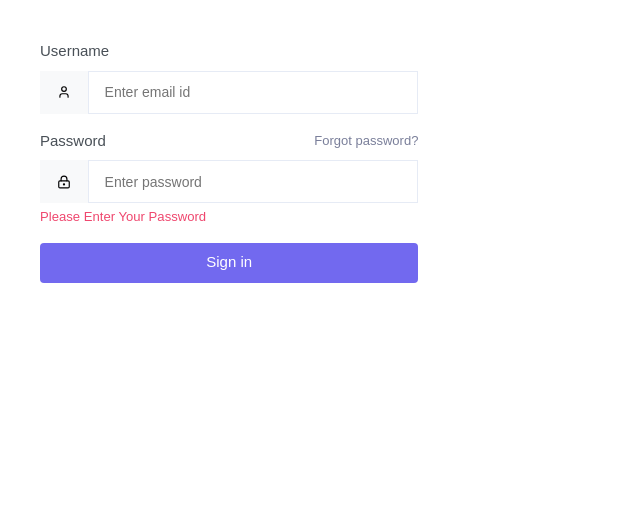
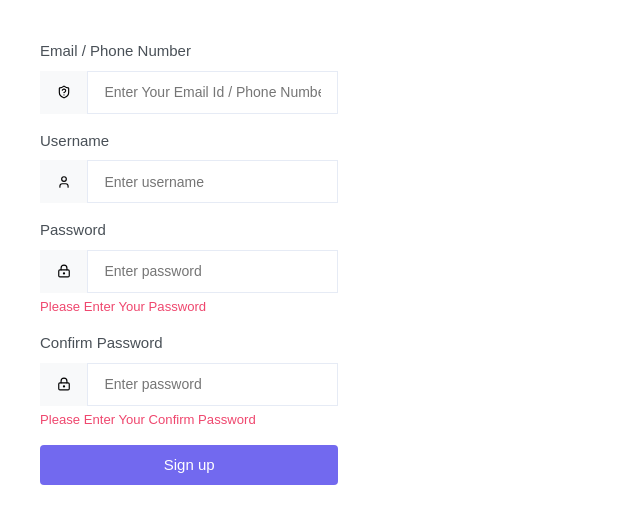
Before and after one commit to jmilind1234/devTinder-frontend, a React (Vite) app: page /signup in a window 1280 px wide. Shown: the top 524 px of the page, without its empty margins (0-640 px from the left). Built offline with nearby package versions, Linux system fonts and the light colour scheme.

Commit message:
signup dode

```diff
--- a/src/App.tsx
+++ b/src/App.tsx
@@ -1,15 +1,16 @@
 import { BrowserRouter, Route, Routes } from "react-router-dom";
 import LoginForm from "./organisms/LoginForm";
+import SignUpForm from "./organisms/SignUpForm";
 
 function App() {
   return (
     <>
-    <LoginForm/>
-      {/* <BrowserRouter basename="/">
+      <BrowserRouter basename="/">
         <Routes>
-          <Route path="/login" element={}/>
+          <Route path="/" element={<LoginForm />}/>
+          <Route path="/signup" element={<SignUpForm />}/>
          </Routes>
-      </BrowserRouter> */}
+      </BrowserRouter>
     </>
   )
 }
--- a/src/atoms/BoxContainer/_box-container.scss
+++ b/src/atoms/BoxContainer/_box-container.scss
@@ -3,5 +3,4 @@
     border-radius: 4px;
     background-color: #ffffff;
     width: 378.4px;
-    height: 408.98px;
 }
--- a/src/molecules/InputField/index.tsx
+++ b/src/molecules/InputField/index.tsx
@@ -12,7 +12,8 @@ const InputField = ({
   labelText,
   placeholder,
   error,
-  forgotPassword
+  forgotPassword,
+  handleChange
 }: inputField) => {
   return (
     <div className="input-field">
@@ -27,7 +28,7 @@ const InputField = ({
             <input
               className="field"
               type={type}
-              value={value}
+              defaultValue={value}
               placeholder={placeholder}
             />
           </div>
--- a/src/molecules/InputField/types.ts
+++ b/src/molecules/InputField/types.ts
@@ -5,6 +5,7 @@ export interface inputField{
     type: 'text' | 'password' | 'email';
     leftIcon: React.ForwardRefExoticComponent<Omit<LucideProps, "ref"> & React.RefAttributes<SVGSVGElement>>;
     value: string;
+    handleChange?: (e: React.ChangeEvent<HTMLInputElement>) => void;
     errorText: string;
     labelText: string;
     placeholder: string;
--- a/src/organisms/SignUpForm/index.tsx
+++ b/src/organisms/SignUpForm/index.tsx
@@ -1,7 +1,63 @@
-import React from "react";
+import React,{useState} from "react";
+import InputField from "../../molecules/InputField";
+import BoxContainer from "../../atoms/BoxContainer";
+import { LockKeyhole, User, Mail, ShieldQuestionMark } from "lucide-react";
+import Button from "../../atoms/Button";
 
-function SignUpForm() {
-  return <div>SignUpForm</div>;
+export const SignUpForm = () => {
+  const [emailPhone, setEmailPhone] = useState("");
+  const [username, setUsername] = useState("");
+  const [password, setPassword] = useState("");
+  const [confirmPassword, setConfirmPassword] = useState("");
+  const handleChange = (e: React.ChangeEvent<HTMLInputElement>) => {
+  }
+  return (
+    <BoxContainer>
+      <InputField
+        type="text"
+        labelText="Email / Phone Number "
+        errorText="Please Enter Your Email Id / Phone Number"
+        value={emailPhone}
+        leftIcon={<ShieldQuestionMark size={14} />}
+        error={false}
+        handleChange={handleChange}
+        placeholder={"Enter Your Email Id / Phone Number"}
+      />
+
+      <InputField
+        type="text"
+        labelText="Username"
+        errorText="Please Enter Your Username"
+        value={username}
+        leftIcon={<User size={14} />}
+        error={false}
+        handleChange={handleChange}
+        placeholder={"Enter username"}
+      />
+
+      <InputField
+        type="password"
+        labelText="Password"
+        errorText="Please Enter Your Password"
+        value={password}
+        leftIcon={<LockKeyhole size={14} />}
+        error={true}
+        handleChange={handleChange}
+        placeholder={"Enter password"}
+      />
+      <InputField
+        type="password"
+        labelText="Confirm Password"
+        errorText="Please Enter Your Confirm Password"
+        value={confirmPassword}
+        leftIcon={<LockKeyhole size={14} />}
+        error={true}
+        handleChange={handleChange}
+        placeholder={"Enter password"}
+      />
+      <Button btnText="Sign up" />
+    </BoxContainer>
+  );
 }
 
 export default SignUpForm;
--- a/src/styles/root.scss
+++ b/src/styles/root.scss
@@ -1,3 +1,9 @@
+*{
+    box-sizing: border-box;
+    font-family: 'Poppins', sans-serif;
+    margin: 0;
+}
 body{
     margin: 0;
+    padding: 0;
 }
```
